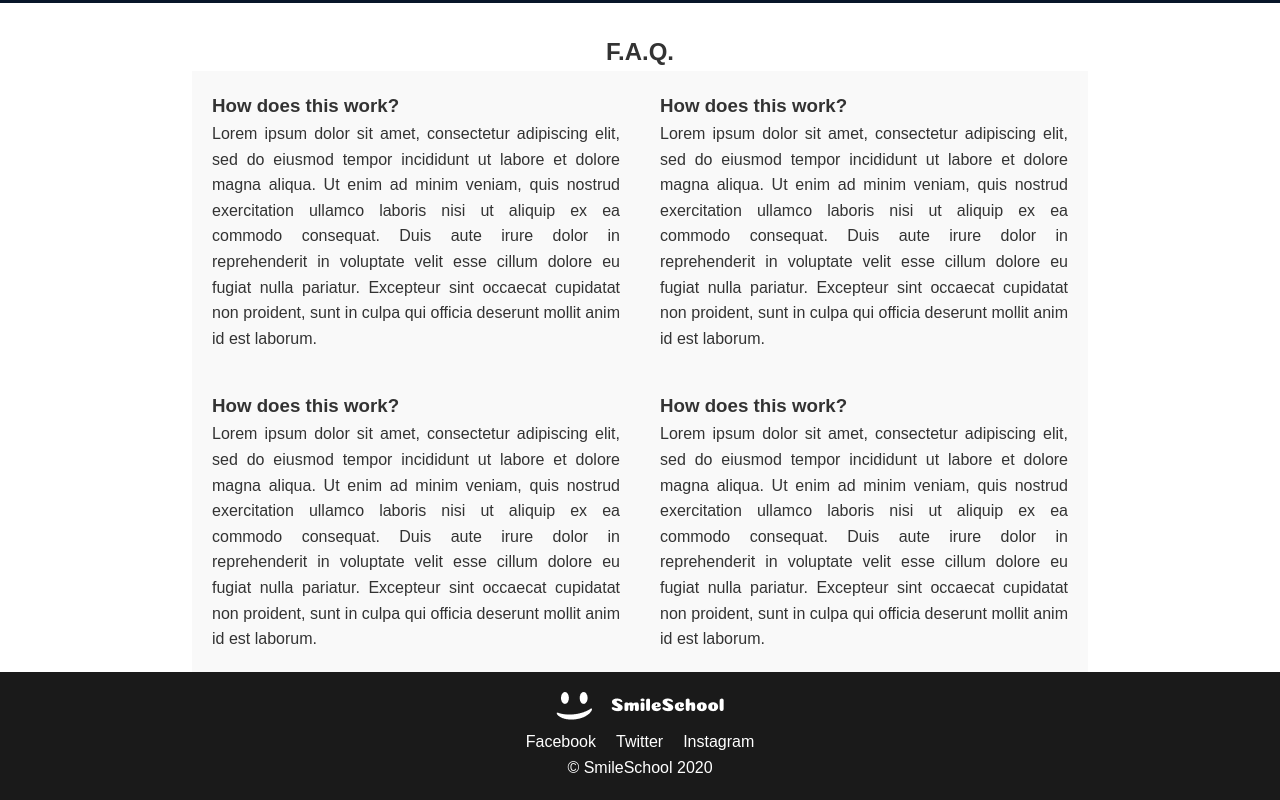
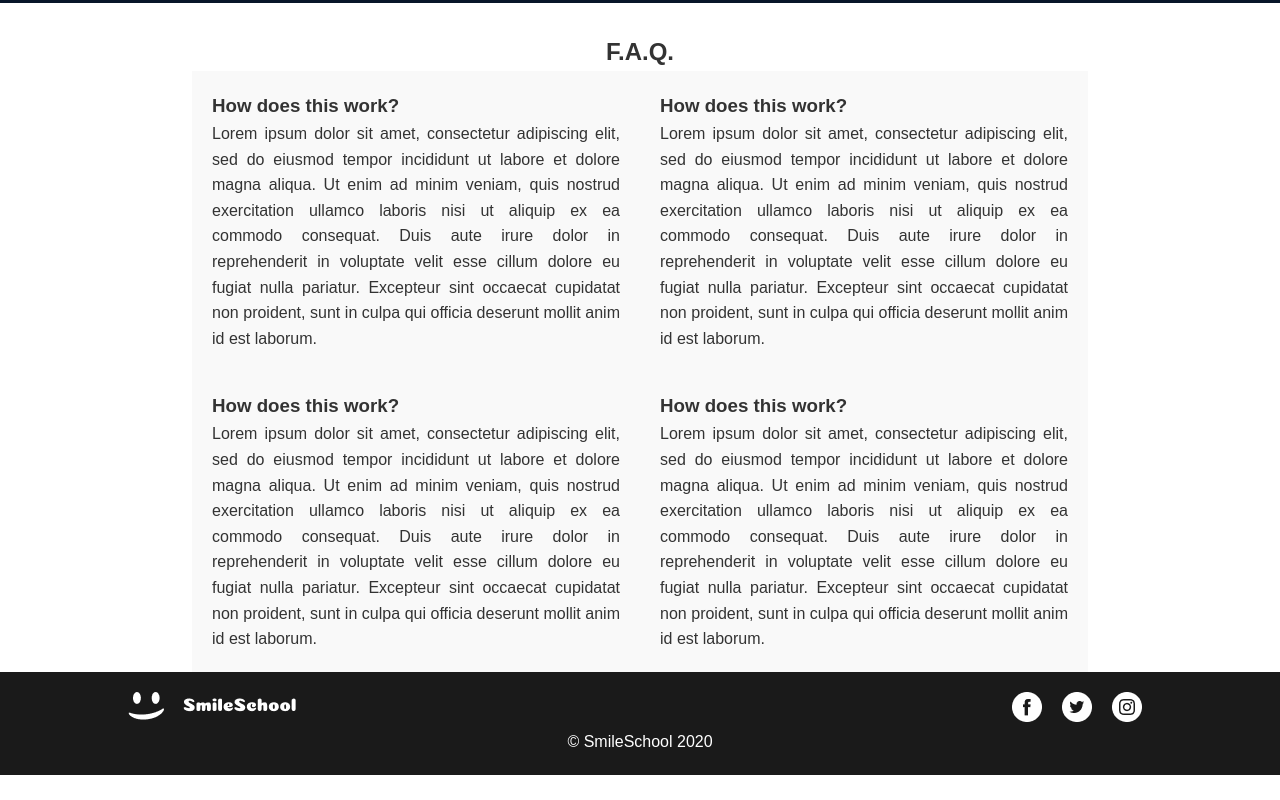
Before and after one commit to MobDev91/alx_html_css, a plain HTML site: page css_advanced/index.html in a window 1280 px wide. Shown: the part 1659-2459 px from the top of the page. After the commit the page ends 2434 px from the top, so only its background shows below. Drawn offline with Linux system fonts and the light colour scheme.

Commit message:
final version

```diff
--- a/css_advanced/index.html
+++ b/css_advanced/index.html
@@ -162,11 +162,11 @@
 
     <footer>
         <div class="footer-content">
-            <div class="logo"><img src="./images/logo.png"></div>
+            <div class="logo_footer"><img src="./images/logo.png"></div>
             <ul>
-                <li><a href="#">Facebook</a></li>
-                <li><a href="#">Twitter</a></li>
-                <li><a href="#">Instagram</a></li>
+                <li><a href="#"><img src="./images/Facebook_White.png"></li>
+                <li><a href="#"><img src="./images/Twitter_White.png"></a></li>
+                <li><a href="#"><img src="./images/Instagram_White.png"></a></li>
             </ul>
         </div>
         <p>© SmileSchool 2020</p>
--- a/css_advanced/styles.css
+++ b/css_advanced/styles.css
@@ -12,7 +12,7 @@ body {
 .backimg{
     background: url('./images/background.png') no-repeat center/cover;
 }
-header.hero-section {
+.hero-section {
     color: white;
     text-align: center;
     padding: 50px;
@@ -20,8 +20,9 @@ header.hero-section {
 
 nav {
     display: flex;
+    margin: auto;
+    width: 90%;
     justify-content: space-between;
-    align-items: center;
 }
 
 nav ul {
@@ -144,7 +145,12 @@ nav ul li a {
     padding: 20px;
     text-align: justify;
 }
-
+.footer-content {
+    display: flex;
+    margin: auto;
+    width: 80%;
+    justify-content: space-between;
+}
 footer {
     background-color: #1a1a1a;
     color: white;
```
Also changed, not shown: css_advanced/images/Facebook_White.png (added), css_advanced/images/Instagram_White.png (added), css_advanced/images/Twitter_White.png (added).
